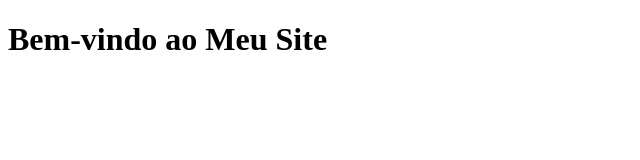
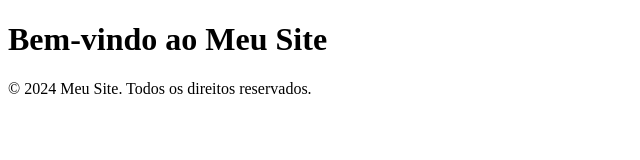
Before and after one commit to RobertoGuedesdeAlmeidaJunior/meu-site, a plain HTML site: page index.html in a window 1280 px wide. Shown: the whole page, without its empty margins (0-640 px from the left). Drawn offline with Linux system fonts and the light colour scheme.

Commit message:
Adiciona rodapé ao index.html

```diff
--- a/index.html
+++ b/index.html
@@ -10,5 +10,9 @@ initial-scale=1.0">
  <header>
  <h1>Bem-vindo ao Meu Site</h1>
  </header>
+ <footer>
+    <p>&copy; 2024 Meu Site. Todos os direitos
+   reservados.</p>
+    </footer>
  </body>
  </html>
```
